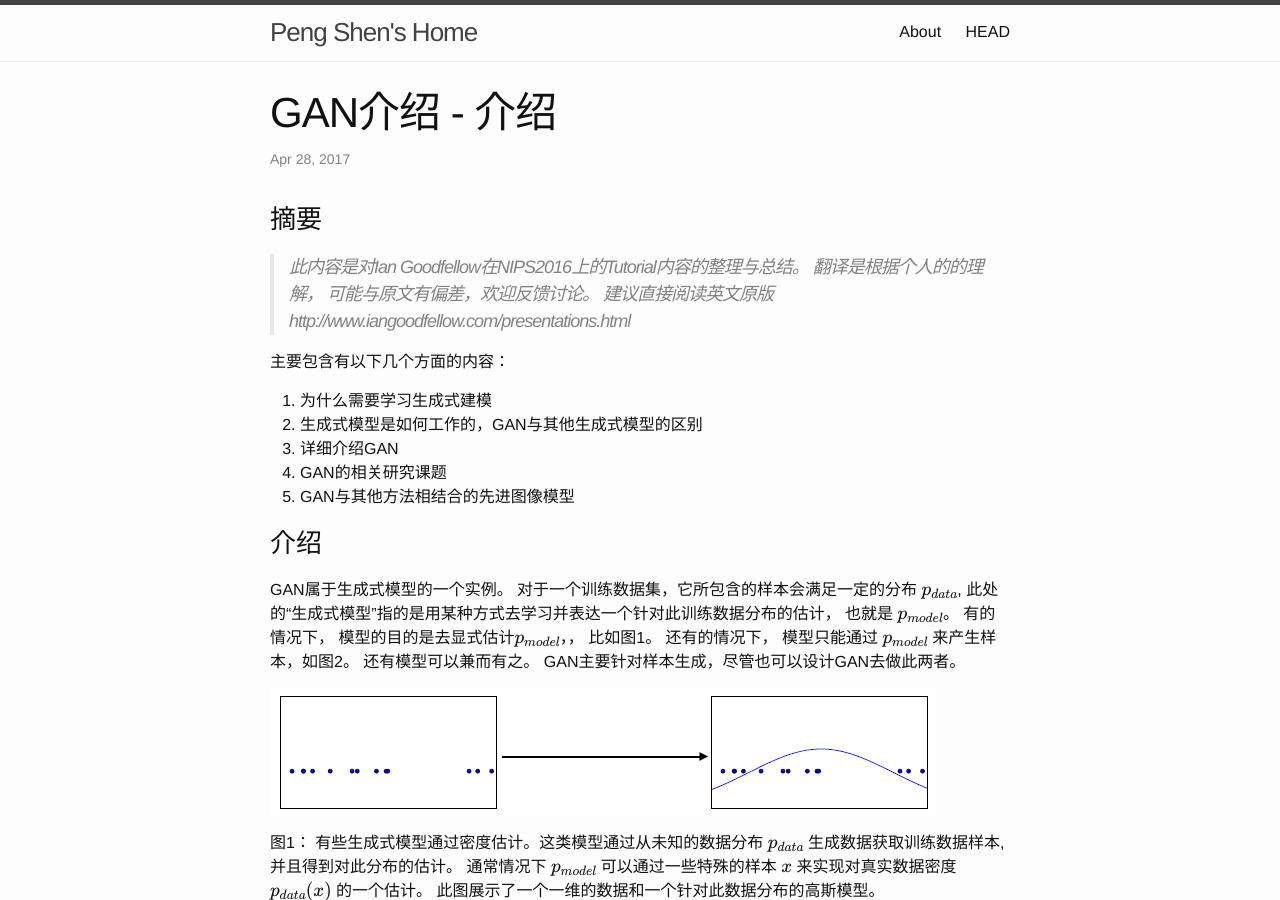
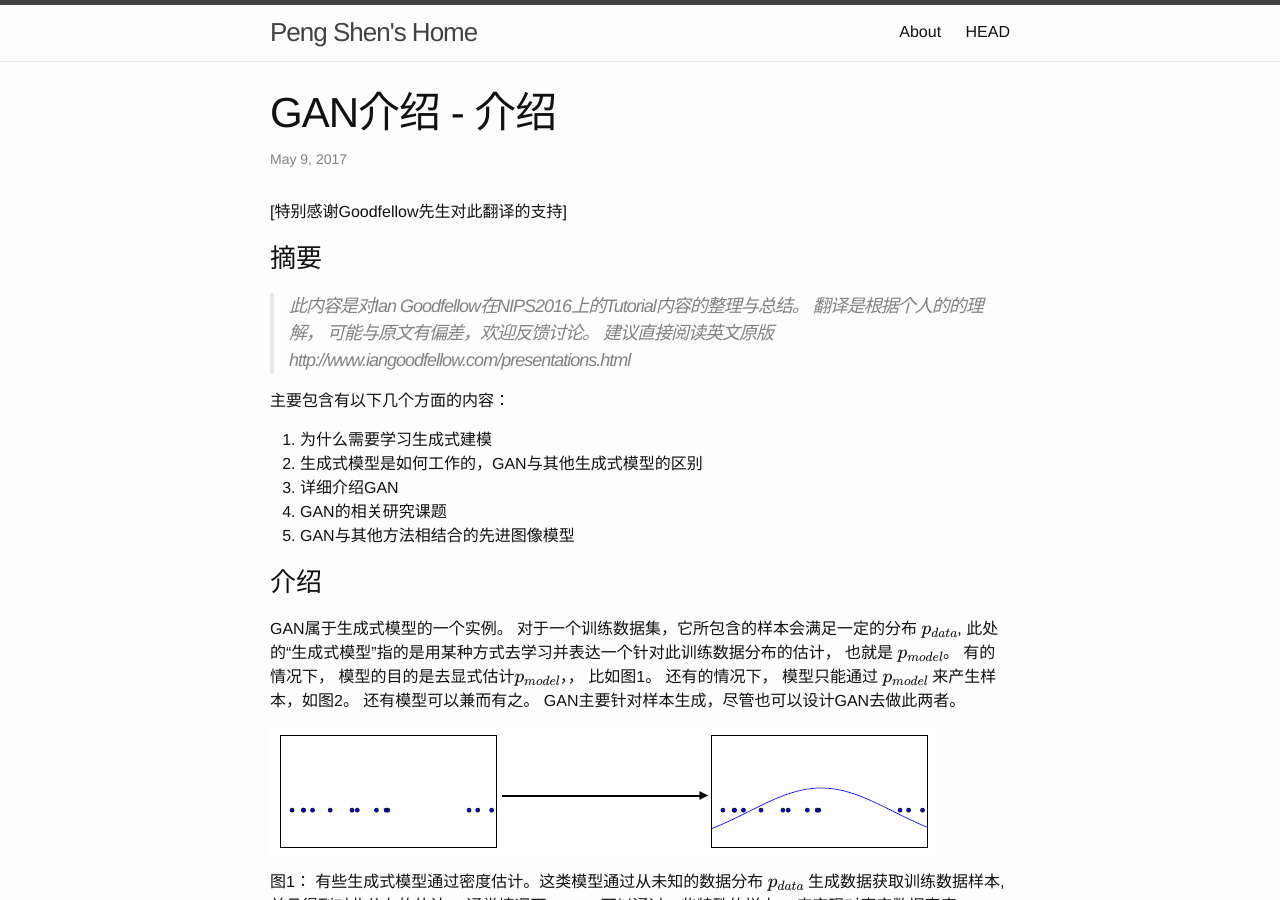
Before and after one commit to sinpycn/sinpycn.github.io, a Jekyll site: the page built from _posts/research/2017-05-09-NIPS2016-GAN-Tutorial-:-Introduction.md, in a window 1280 px wide and 900 px high. Built offline with Jekyll 4.4.1, drawn with Linux system fonts in a browser that asks for light colours; formulas are drawn with MathJax 3.

Commit message:
Update and rename 2017-04-28-NIPS2016-GAN-Tutorial-:-Introduction.md to 2017-05-09-NIPS2016-GAN-Tutorial-:-Introduction.md

```diff
--- a/_posts/research/2017-04-28-NIPS2016-GAN-Tutorial-:-Introduction.md
+++ b/_posts/research/2017-05-09-NIPS2016-GAN-Tutorial-:-Introduction.md
@@ -4,6 +4,7 @@ layout: post
 mathjax: true
 ---
 
+[特别感谢Goodfellow先生对此翻译的支持]
 
 ### 摘要
 
```
